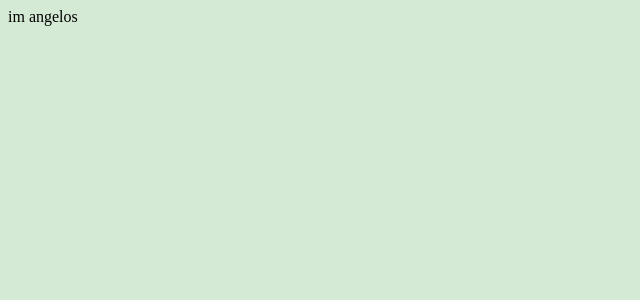
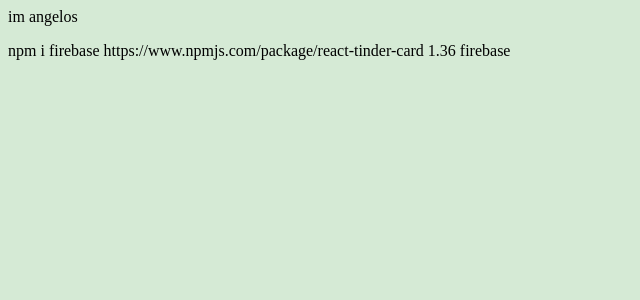
Before and after one commit to hamzadarej/social-network, a React (Create React App) app: page / in a window 1280 px wide. Shown: the top 300 px of the page, without its empty margins (0-640 px from the left). Built offline with nearby package versions, Linux system fonts and the light colour scheme.

Commit message:
checking out

```diff
--- a/src/App.js
+++ b/src/App.js
@@ -1,5 +1,14 @@
 function App() {
-  return <div>im angelos </div>;
+  return (
+    <div>
+      im angelos
+      {/* object-fit :contain ; */}
+      <p>
+        npm i firebase https://www.npmjs.com/package/react-tinder-card 1.36
+        firebase
+      </p>
+    </div>
+  );
 }
 
 export default App;
```
